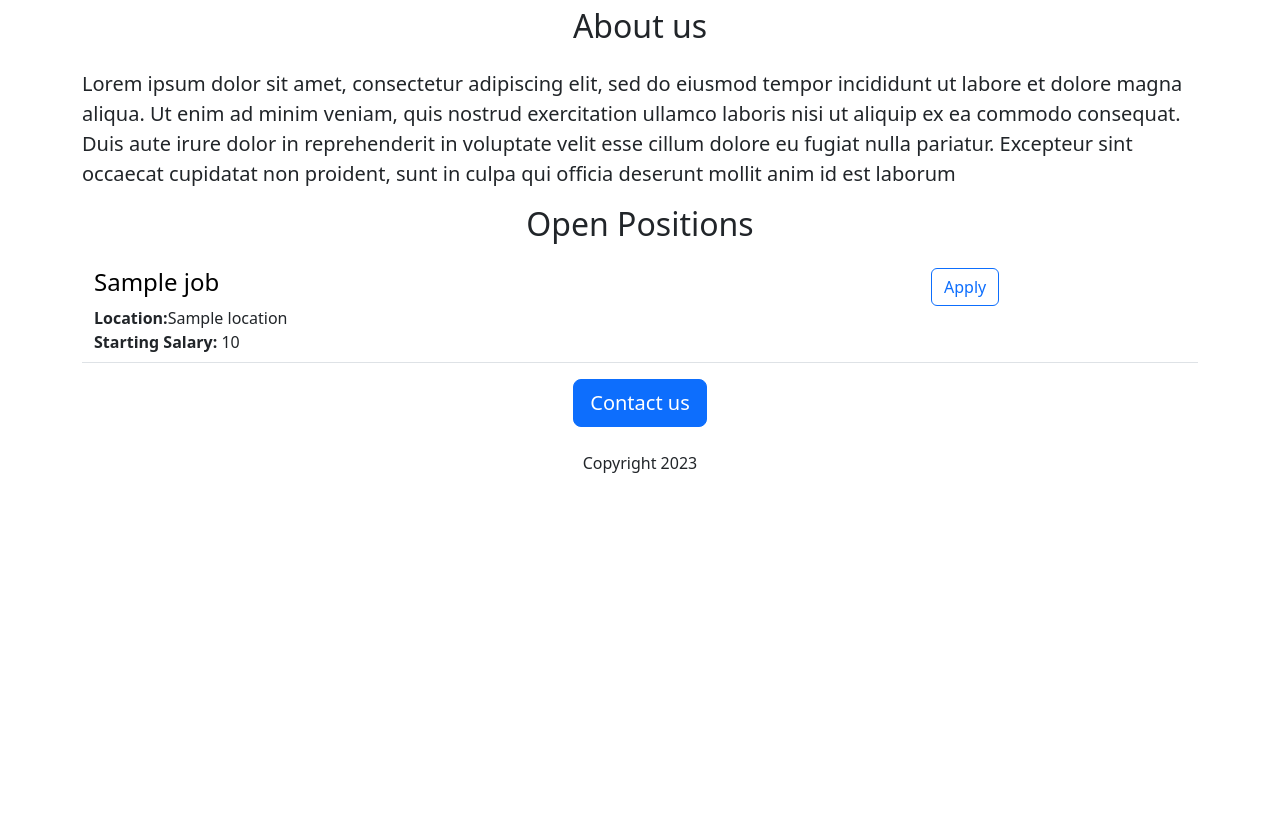
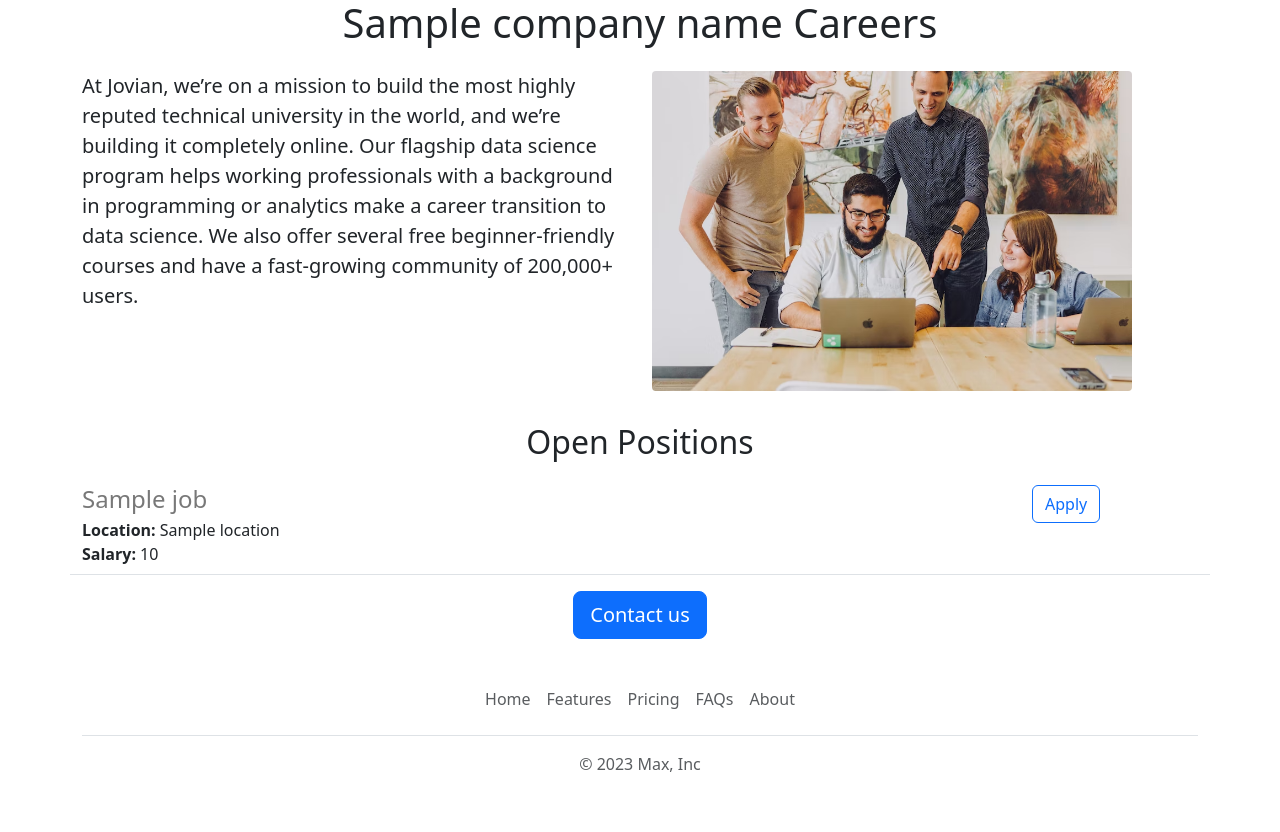
Before and after one commit to MaxCodez342/carrers-website, a Flask app: template templates/home.html in a window 1280 px wide. Shown: the part 441-1273 px from the top of the page. Before the commit the page ends 914 px from the top, so only its background shows below. Run offline with Flask 2, Linux system fonts and the light colour scheme; the template is opened without the code that fills it: most values are stand-ins (such as "Sample title", 1, 10 or a date in 2020).

Commit message:
added footer and updated ui

```diff
--- /dev/null
+++ b/templates/footer.html
@@ -0,0 +1,12 @@
+<div class="container">
+  <footer class="py-3 my-4">
+    <ul class="nav justify-content-center border-bottom pb-3 mb-3">
+      <li class="nav-item"><a href="https://www.google.com" class="nav-link px-2 text-muted">Home</a></li>
+      <li class="nav-item"><a href="https://www.google.com" class="nav-link px-2 text-muted">Features</a></li>
+      <li class="nav-item"><a href="https://www.google.com" class="nav-link px-2 text-muted">Pricing</a></li>
+      <li class="nav-item"><a href="https://www.google.com" class="nav-link px-2 text-muted">FAQs</a></li>
+      <li class="nav-item"><a href="https://www.google.com" class="nav-link px-2 text-muted">About</a></li>
+    </ul>
+    <p class="text-center text-muted">&copy; 2023 Max, Inc</p>
+  </footer>
+</div>
--- a/templates/home.html
+++ b/templates/home.html
@@ -1,6 +1,7 @@
   <!DOCTYPE html>
   <html>
     <head>
+
     <title>
         Careers Website
       </title>
@@ -11,46 +12,40 @@
         #banner{
           height: 360px;
           width: 100%;
+          margin-bottom:16px;
         }
       </style>
 
 
     </head>
     <body>
-      <div class = "container">
-       <center><h1 class="text-center mt-2 mb-4">Careers Website</h1></center>
-      <img class = "img-fluid" id = "banner" src="https://carrers-website.maxcodez342.repl.co/static/banner.jpeg" id="banner" />
-
-
-
-      <h2 class="text-center mt-2 mb-4">About us</h2>
+      {% include "simplenav.html"%}
+<img class="img-fluid" id="banner" src="https://jovian-careers-website.aakashns.repl.co/static/banner.jpeg" >
+    <div class="container">
+      <h1 class="text-center mt-2 mb-4">
+        {{company_name}} Careers
+      </h1>
+      <div class="row" style="margin-bottom:32px">
+        <div class="col-md-6">
       <p class="lead">
-        Lorem ipsum dolor sit amet, consectetur adipiscing elit, sed do eiusmod tempor incididunt ut labore et dolore magna aliqua. Ut enim ad minim veniam, quis nostrud exercitation ullamco laboris nisi ut aliquip ex ea commodo consequat. Duis aute irure dolor in reprehenderit in voluptate velit esse cillum dolore eu fugiat nulla pariatur. Excepteur sint occaecat cupidatat non proident, sunt in culpa qui officia deserunt mollit anim id est laborum
+        At Jovian, we’re on a mission to build the most highly reputed technical university in the world, and we’re building it completely online. Our flagship data science program helps working professionals with a background in programming or analytics make a career transition to data science. We also offer several free beginner-friendly courses and have a fast-growing community of 200,000+ users.
       </p>
-
-      <h2 class="text-center mt-2 mb-4">
-        <center>
-        Open Positions
-         </center>
-      </h2>
-
-
-        <div>
+        </div>
+        <div class="d-none d-md-block col-md-6">
+        <img src="/static/People working.jpeg" style="height:320px;border-radius:4px;">
+        </div>
+      </div>
+      <h2 class="text-center mt-2 mb-4">Open Positions</h2>
+      <div>
         {% for job in jobs %}
-        {%include 'jobitem.html'%}
-            {% endfor %}
+          {% include 'jobitem.html' %}
+        {% endfor %}
+      </div>        <div class="text-center" >
+     <a href="mailto:prathameesh0508@gmail.com?subject=Questions%20about%20the%20interviews&body=Full%20Name%3A%0D%0AList%20of%20Questions"type="button" class="btn btn-primary btn-lg">Contact us
+     </a>
         </div>
 
-        <div class="text-center" >
-     <button type="button" class="btn btn-primary btn-lg">Contact us
-     </button>
-        </div>
-        <p class="mt-4">
-          <center>
-            Copyright 2023
-          </center>
-
-        </p>
      </div>
+      {% include "footer.html"%}
     </body>
   </html>
--- a/templates/jobitem.html
+++ b/templates/jobitem.html
@@ -1,18 +1,20 @@
-<div class="container-fluid">
-  <div class="row justify-content-end border-bottom" style="margin-bottom: 16px; padding-bottom: 8px;">
-    <div class="col-md-9">
-      <div class="clearfix">
-        <h4 style="color: rgb(0, 0, 0);">{{ job["Title"] }}</h4>
-      </div>
+<div class="border-bottom row" style="margin-bottom:16px;padding-bottom:8px;">
+  <div class="col-10">
+    <h4
+      style="color:rgb(120,120,120); margin-bottom:4px;">
+      {{job['Title']}}
+    </h4>
+    <div>
+      <b>Location:</b> {{job['Location']}}
     </div>
-    <div class="col-md-3 text-right">
-      <button type="button" class="btn btn-outline-primary">Apply</button>
+
+    <div>
+      <b>Salary:</b> {{job['Salary']}}
     </div>
-    <div class="col-md-12">
-      <b>Location:</b>{{ job["Location"] }}
-    </div>
-    <div class="col-md-12">
-      <b>Starting Salary:</b> {{ job["Salary"] }}
-    </div>
+
   </div>
+  <div class="col-2 padding-right:16px">
+    <a href="mailto:prathameesh0508@gmail.com?subject=Kindly%20fill%20in%20the%20details%20for%20your%20application&body=Name%20%3A%0D%0ALast%20Name%0D%0AAny%20Work%20Experience" type="button" class="btn btn-outline-primary float-right align-middle" >Apply</a>
+  </div>
+
 </div>
--- /dev/null
+++ b/templates/simplenav.html
@@ -0,0 +1,9 @@
+<nav class="navbar bg-body-tertiary shadow-sm fixed-top bg-white">
+  <div class="container-fluid">
+    <a class="navbar-brand" href="#">
+      <img src="/static/logo.svg" alt="Logo" width="30" height="24" class="d-inline-block align-text-top">
+      Careers website
+    </a>
+  </div>
+</nav>
+<div style="height:56px"></div>
```
Also changed, not shown: templates/nav.html (added, +33 -0 lines), static/People working.jpeg (added), static/logo.svg (added).
